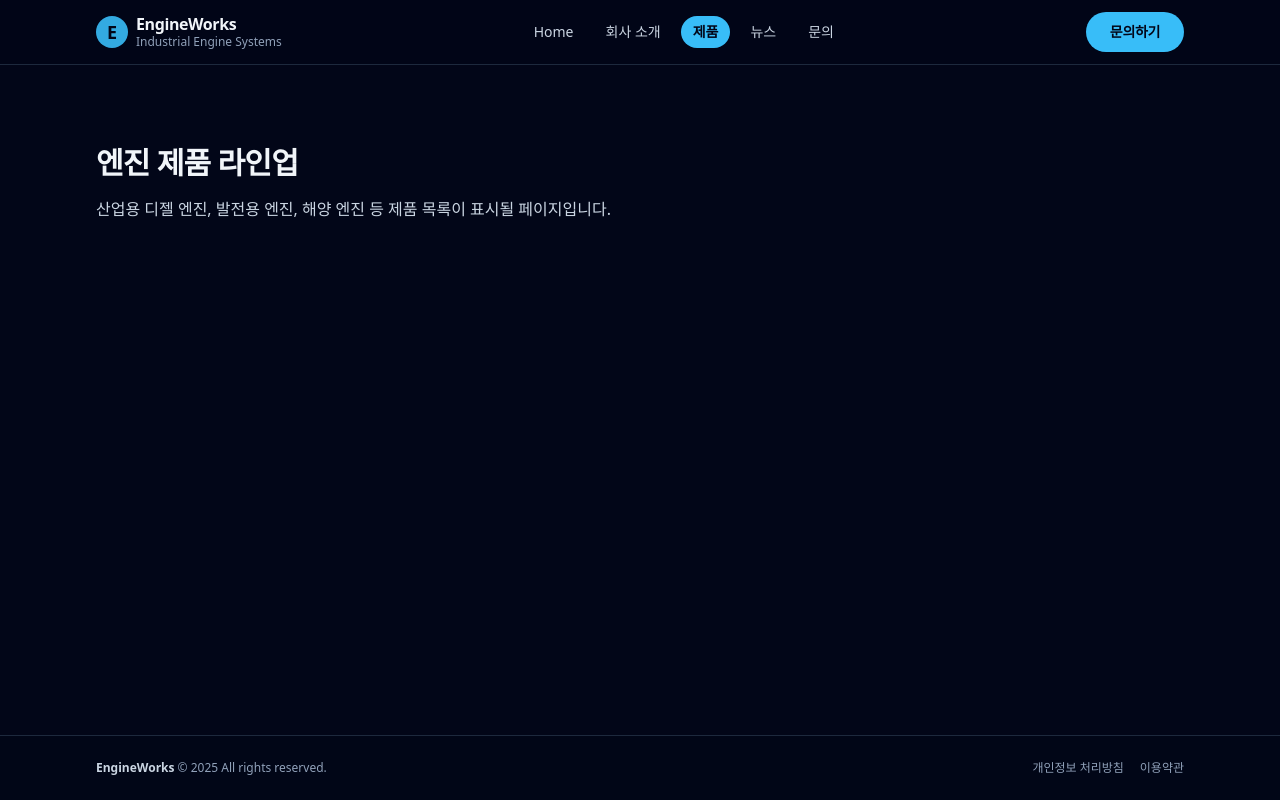
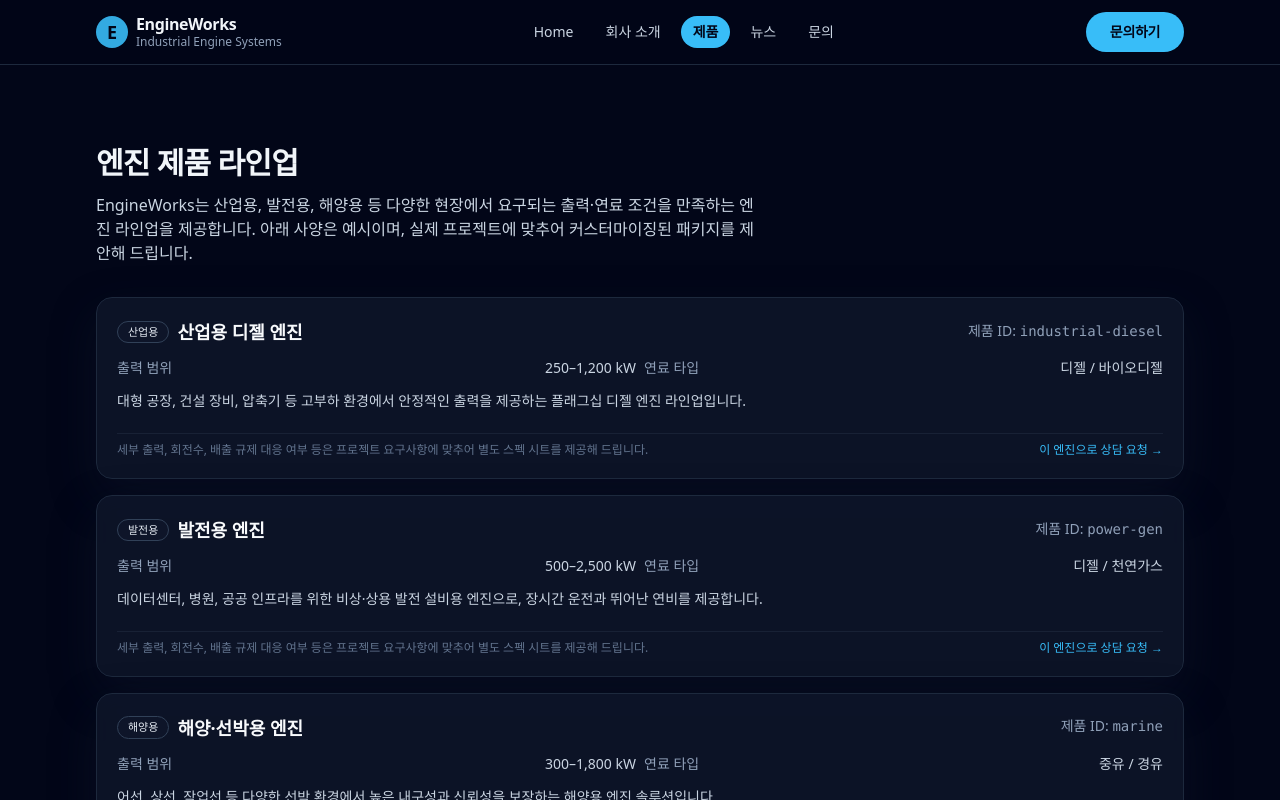
Before and after one commit to prnsslcn/EngineWorks, a Next.js app: page /products in a window 1280 px wide. Shown: the top 800 px of the page. Built offline with nearby package versions, Linux system fonts and the light colour scheme.

Commit message:
feat: ProductsPage 구현

```diff
--- a/app/page.tsx
+++ b/app/page.tsx
@@ -1,33 +1,7 @@
 // app/page.tsx
 
 import Link from "next/link";
-
-const FEATURED_PRODUCTS = [
-    {
-        id: "industrial-diesel",
-        name: "산업용 디젤 엔진",
-        power: "250–1,200 kW",
-        fuel: "디젤 / 바이오디젤",
-        description:
-            "대형 공장, 건설 장비, 압축기 등 고부하 환경에서 안정적인 출력을 제공하는 플래그십 디젤 엔진 라인업입니다.",
-    },
-    {
-        id: "power-gen",
-        name: "발전용 엔진",
-        power: "500–2,500 kW",
-        fuel: "디젤 / 천연가스",
-        description:
-            "데이터센터, 병원, 공공 인프라를 위한 비상·상용 발전 설비용 엔진으로, 장시간 운전과 뛰어난 연비를 제공합니다.",
-    },
-    {
-        id: "marine",
-        name: "해양·선박용 엔진",
-        power: "300–1,800 kW",
-        fuel: "중유 / 경유",
-        description:
-            "어선, 상선, 작업선 등 다양한 선박 환경에서 높은 내구성과 신뢰성을 보장하는 해양용 엔진 솔루션입니다.",
-    },
-];
+import { FEATURED_PRODUCTS } from "@/lib/products";
 
 const HIGHLIGHTS = [
     {
--- a/app/products/page.tsx
+++ b/app/products/page.tsx
@@ -1,15 +1,92 @@
 // app/products/page.tsx
+
+import Link from "next/link";
+import { FEATURED_PRODUCTS, EngineProduct } from "@/lib/products";
+
+const CATEGORY_LABEL: Record<EngineProduct["category"], string> = {
+    industrial: "산업용",
+    "power-gen": "발전용",
+    marine: "해양용",
+};
 
 export default function ProductsPage() {
     return (
-        <section className="ew-section">
-            <h1 className="text-2xl sm:text-3xl font-bold tracking-tight mb-4">
-                엔진 제품 라인업
-            </h1>
-            <p className="text-slate-300">
-                산업용 디젤 엔진, 발전용 엔진, 해양 엔진 등 제품 목록이 표시될
-                페이지입니다.
-            </p>
+        <section className="ew-section space-y-8">
+            {/* 헤더 영역 */}
+            <header className="space-y-3">
+                <h1 className="text-2xl sm:text-3xl font-bold tracking-tight">
+                    엔진 제품 라인업
+                </h1>
+                <p className="text-sm sm:text-base text-slate-300 max-w-2xl">
+                    EngineWorks는 산업용, 발전용, 해양용 등 다양한 현장에서 요구되는
+                    출력·연료 조건을 만족하는 엔진 라인업을 제공합니다.
+                    아래 사양은 예시이며, 실제 프로젝트에 맞추어 커스터마이징된
+                    패키지를 제안해 드립니다.
+                </p>
+            </header>
+
+            {/* 리스트 영역 */}
+            <div className="grid gap-4">
+                {FEATURED_PRODUCTS.map((product) => (
+                    <article
+                        key={product.id}
+                        className="ew-card p-4 sm:p-5 flex flex-col gap-3"
+                    >
+                        <div className="flex flex-col sm:flex-row sm:items-baseline sm:justify-between gap-2">
+                            <div className="flex items-center gap-2">
+                <span className="inline-flex items-center rounded-full border border-slate-700 bg-slate-900/70 px-2.5 py-0.5 text-[11px] font-medium text-slate-200">
+                  {CATEGORY_LABEL[product.category]}
+                </span>
+                                <h2 className="text-base sm:text-lg font-semibold text-slate-50">
+                                    {product.name}
+                                </h2>
+                            </div>
+                            <div className="text-xs sm:text-sm text-slate-400">
+                                제품 ID: <span className="font-mono">{product.id}</span>
+                            </div>
+                        </div>
+
+                        {/* 스펙 요약 */}
+                        <dl className="grid gap-2 text-xs sm:text-sm text-slate-300 sm:grid-cols-2">
+                            <div className="flex items-center justify-between gap-2">
+                                <dt className="text-slate-400">출력 범위</dt>
+                                <dd className="font-medium">{product.power}</dd>
+                            </div>
+                            <div className="flex items-center justify-between gap-2">
+                                <dt className="text-slate-400">연료 타입</dt>
+                                <dd className="font-medium">{product.fuel}</dd>
+                            </div>
+                        </dl>
+
+                        {/* 설명 */}
+                        <p className="text-xs sm:text-sm text-slate-300 leading-relaxed">
+                            {product.description}
+                        </p>
+
+                        {/* 액션 영역 */}
+                        <div className="flex flex-wrap items-center justify-between gap-2 pt-2 border-t border-slate-800/70 mt-2">
+                            <p className="text-[11px] sm:text-xs text-slate-500">
+                                세부 출력, 회전수, 배출 규제 대응 여부 등은 프로젝트 요구사항에
+                                맞추어 별도 스펙 시트를 제공해 드립니다.
+                            </p>
+                            <Link
+                                href="/contact"
+                                className="text-xs font-medium text-ew-accent hover:underline"
+                            >
+                                이 엔진으로 상담 요청 →
+                            </Link>
+                            {/* 나중에 상세 페이지 만들면 아래처럼 변경 가능
+              <Link
+                href={`/products/${product.id}`}
+                className="text-xs font-medium text-ew-accent hover:underline"
+              >
+                상세 스펙 보기 →
+              </Link>
+              */}
+                        </div>
+                    </article>
+                ))}
+            </div>
         </section>
     );
 }
--- /dev/null
+++ b/lib/products.ts
@@ -0,0 +1,40 @@
+// lib/products.ts
+
+export interface EngineProduct {
+    id: string;
+    name: string;
+    power: string;
+    fuel: string;
+    description: string;
+    category: "industrial" | "power-gen" | "marine";
+}
+
+export const FEATURED_PRODUCTS: EngineProduct[] = [
+    {
+        id: "industrial-diesel",
+        name: "산업용 디젤 엔진",
+        power: "250–1,200 kW",
+        fuel: "디젤 / 바이오디젤",
+        description:
+            "대형 공장, 건설 장비, 압축기 등 고부하 환경에서 안정적인 출력을 제공하는 플래그십 디젤 엔진 라인업입니다.",
+        category: "industrial",
+    },
+    {
+        id: "power-gen",
+        name: "발전용 엔진",
+        power: "500–2,500 kW",
+        fuel: "디젤 / 천연가스",
+        description:
+            "데이터센터, 병원, 공공 인프라를 위한 비상·상용 발전 설비용 엔진으로, 장시간 운전과 뛰어난 연비를 제공합니다.",
+        category: "power-gen",
+    },
+    {
+        id: "marine",
+        name: "해양·선박용 엔진",
+        power: "300–1,800 kW",
+        fuel: "중유 / 경유",
+        description:
+            "어선, 상선, 작업선 등 다양한 선박 환경에서 높은 내구성과 신뢰성을 보장하는 해양용 엔진 솔루션입니다.",
+        category: "marine",
+    },
+];
```
